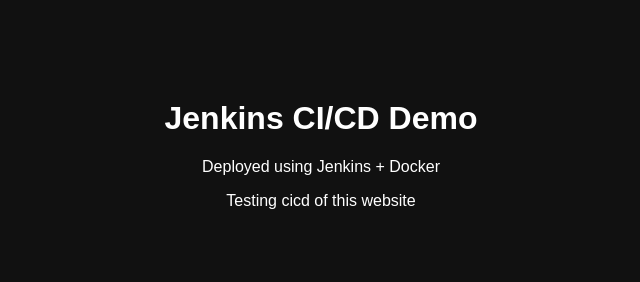
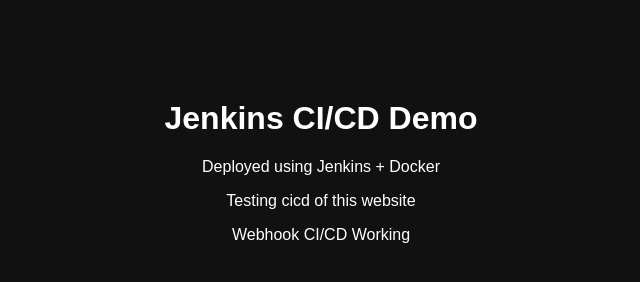
Before and after one commit to Code4mejl/jenkins-docker-cicd, a plain HTML site: page index.html in a window 1280 px wide. Shown: the whole page, without its empty margins (319-959 px from the left). Drawn offline with Linux system fonts and the light colour scheme.

Commit message:
Checking for cd through webhooks

```diff
--- a/index.html
+++ b/index.html
@@ -10,6 +10,7 @@
 <h1> Jenkins CI/CD Demo</h1>
 <p>Deployed using Jenkins + Docker</p>
 <p>Testing cicd of this website</p>
+<p>Webhook CI/CD Working</p>
 
 </body>
 </html>
```
